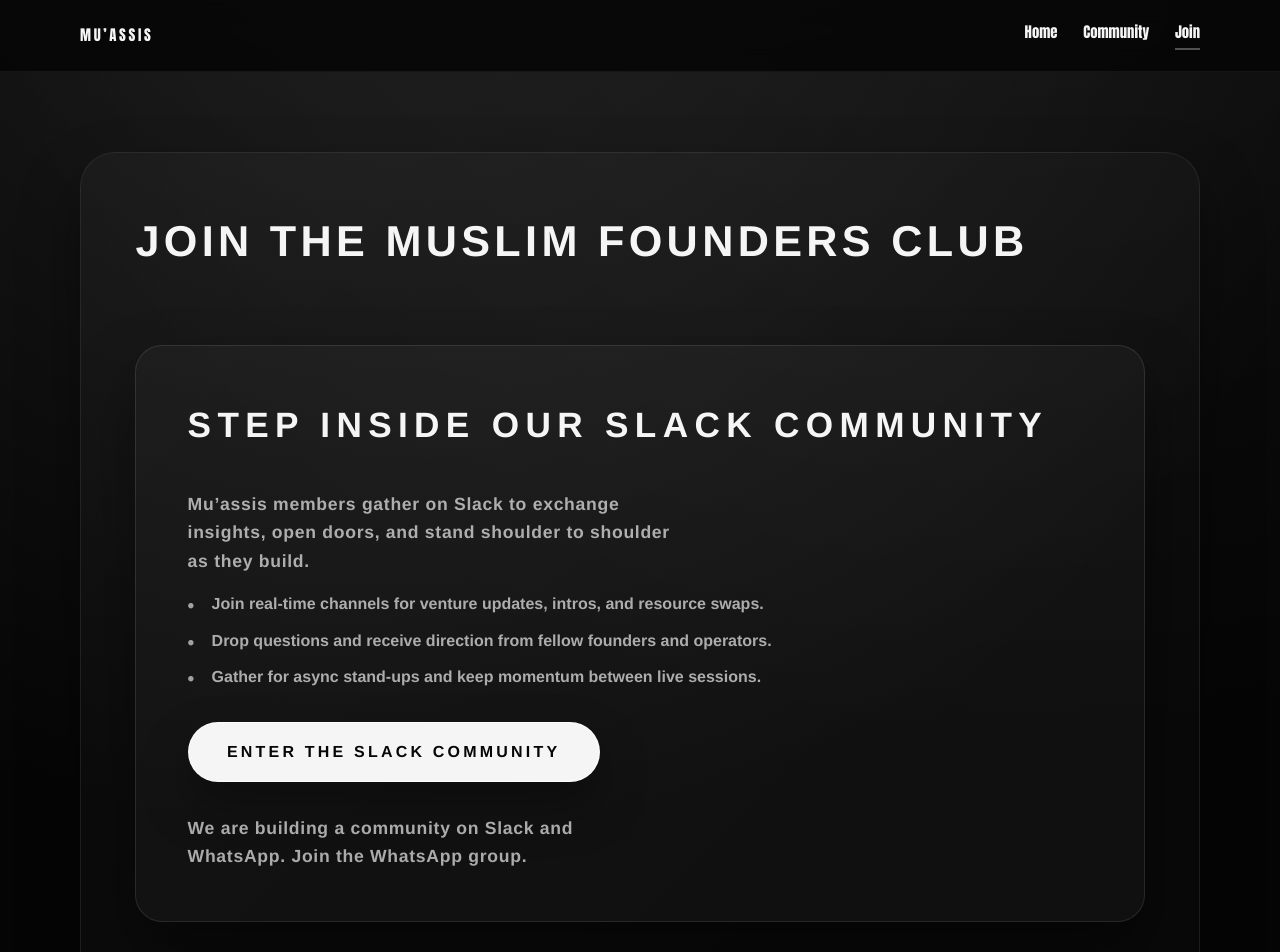
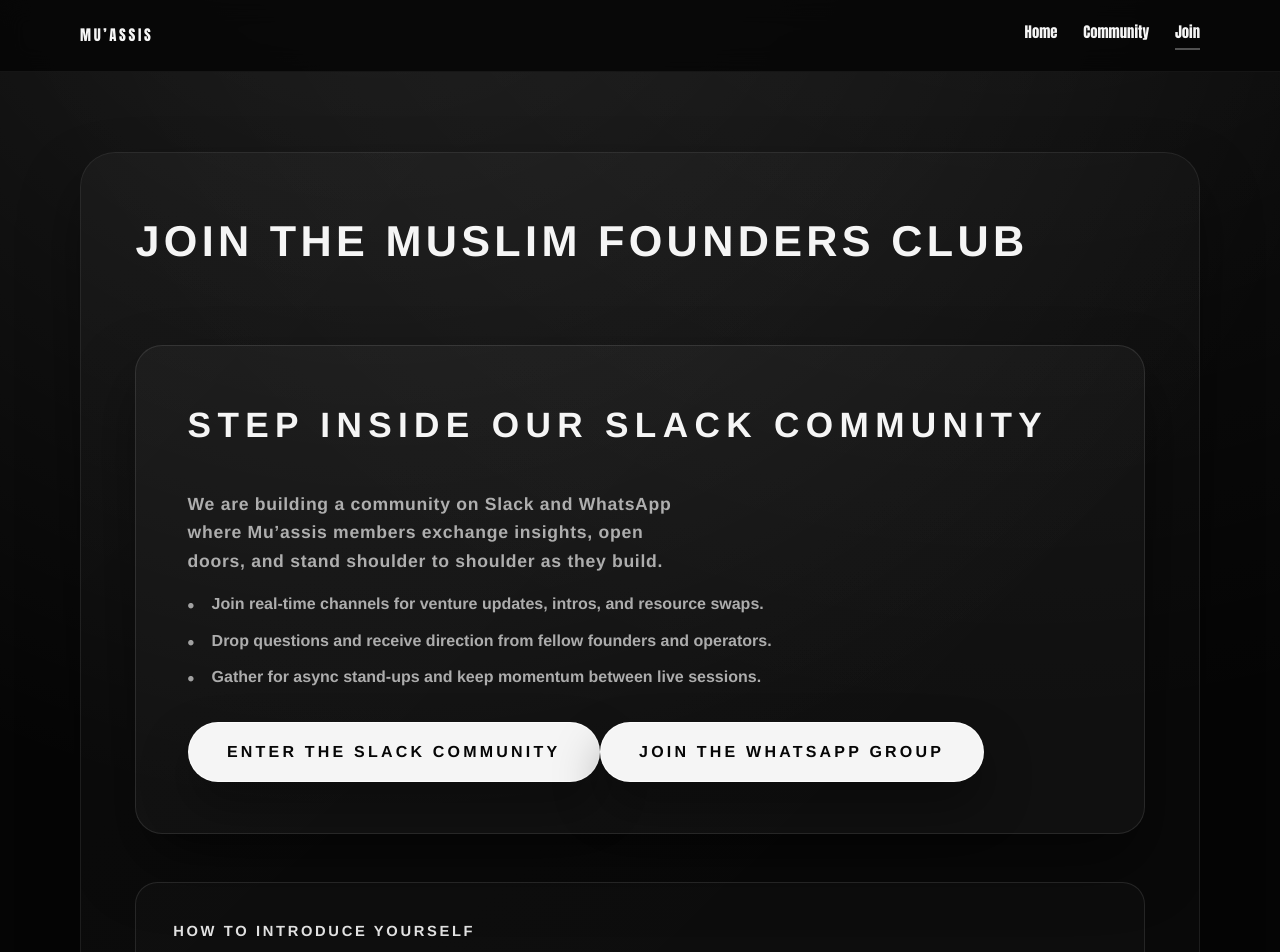
Before and after one commit to oeymg/muassis, a Next.js app: page /join in a window 1280 px wide. Shown: the top 952 px of the page. Built offline with nearby package versions, Linux system fonts and the light colour scheme.

Commit message:
WhatsApp Button

```diff
--- a/app/join/page.tsx
+++ b/app/join/page.tsx
@@ -19,8 +19,8 @@ export default function JoinPage() {
         <div className="slack-copy">
           <h2>Step inside our Slack community</h2>
           <p>
-            Mu’assis members gather on Slack to exchange insights, open doors, and stand shoulder to
-            shoulder as they build.
+            We are building a community on Slack and WhatsApp where Mu’assis members exchange insights,
+            open doors, and stand shoulder to shoulder as they build.
           </p>
           <ul className="slack-highlights">
             {slackHighlights.map((highlight) => (
@@ -28,6 +28,7 @@ export default function JoinPage() {
             ))}
           </ul>
         </div>
+        <div className="slack-cta-buttons">
           <Link
             className="slack-button"
             href="https://join.slack.com/t/muassismuslim-2ea1047/shared_invite/zt-3dwd96j79-eERof5OJlSwL02mjbkGhYQ"
@@ -36,17 +37,15 @@ export default function JoinPage() {
           >
             Enter the Slack Community
           </Link>
-        <p>
-          We are building a community on Slack and WhatsApp.{' '}
           <Link
+            className="slack-button slack-button--whatsapp"
             href="https://chat.whatsapp.com/GCckr3Gcgvo8C0WkwU66hc"
             target="_blank"
             rel="noreferrer"
           >
-            Join the WhatsApp group
+            Join the WhatsApp Group
           </Link>
-          .
-        </p>
+        </div>
       </div>
 
       <div className="join-overview">
```
Lines whose indentation alone changed are shown as unchanged.
